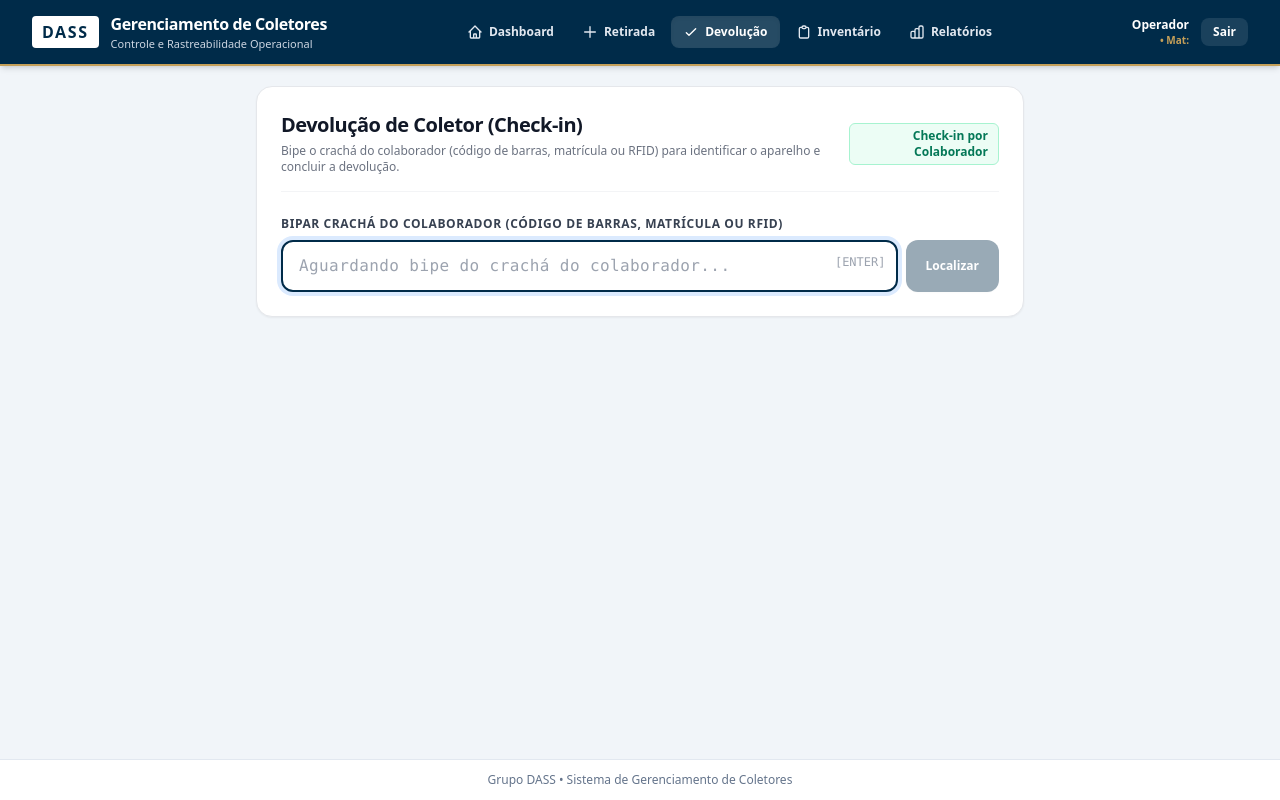
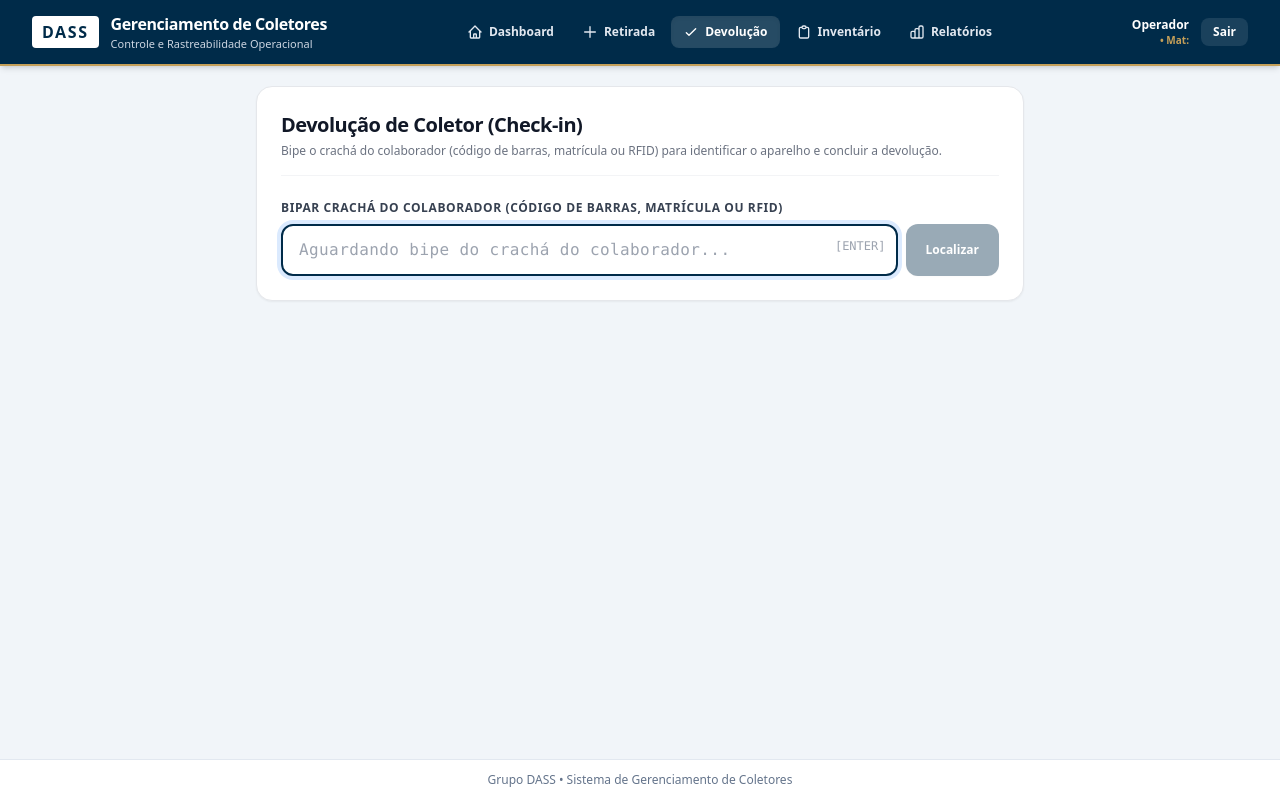
Before and after one commit to AugustoBerto/gerenciamento_coletores, a Vue app in the folder frontend/: page /devolucao in a window 1280 px wide. Built offline with nearby package versions, Linux system fonts and the light colour scheme; no server answers; sample sign-in values are in the browser's storage.

Commit message:
style: remover badge estatica de check-in na tela de devolucao

```diff
--- a/frontend/src/views/DevolucaoView.vue
+++ b/frontend/src/views/DevolucaoView.vue
@@ -9,11 +9,6 @@
           <p class="text-xs text-gray-500 mt-1">
             Bipe o crachá do colaborador (código de barras, matrícula ou RFID) para identificar o aparelho e concluir a devolução.
           </p>
-        </div>
-        <div class="hidden sm:block text-right">
-          <span class="inline-flex items-center px-2.5 py-1 rounded-md text-xs font-semibold bg-emerald-50 text-emerald-700 border border-emerald-200">
-            Check-in por Colaborador
-          </span>
         </div>
       </div>
 
```
